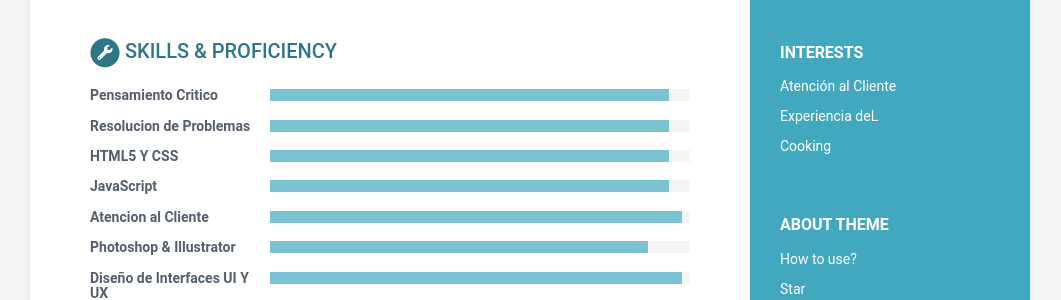
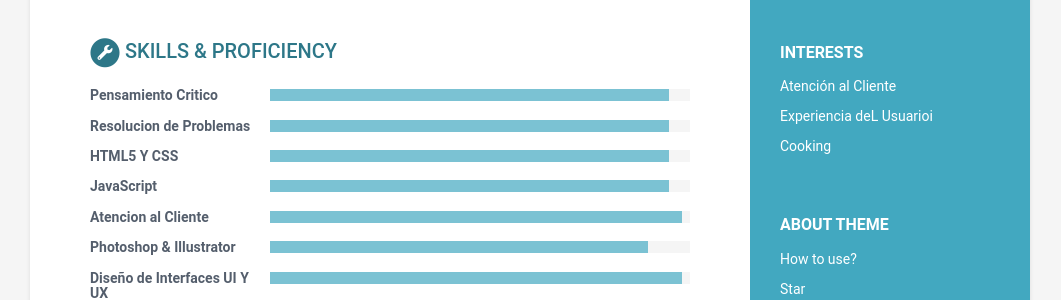
Before and after one commit to KevinC99/good-birch-4e19a, a Jekyll site: the page built from index.html, in a window 1280 px wide. Shown: the part 814-1114 px from the top of the page, without its empty margins (110-1171 px from the left). Built offline with Jekyll 4.4.1, drawn with Linux system fonts in a browser that asks for light colours.

Commit message:
data.yml: updated item in interests

```diff
--- a/_data/data.yml
+++ b/_data/data.yml
@@ -20,7 +20,7 @@ sidebar:
   interests:
     - item: Atención al Cliente
       link: null
-    - item: 'Experiencia deL '
+    - item: Experiencia deL Usuarioi
       link: null
     - item: Cooking
       link: null
```
